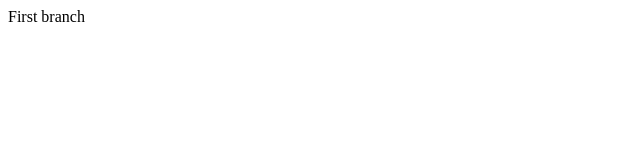
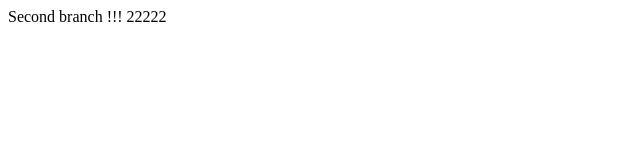
Before and after one commit to hebaMubarak/Myappsample, a plain HTML site: page index.html in a window 1280 px wide. Shown: the whole page, without its empty margins (0-640 px from the left). Drawn offline with Linux system fonts and the light colour scheme.

Commit message:
edit add second

```diff
--- a/index.html
+++ b/index.html
@@ -8,6 +8,5 @@
 
     <body>
 
-        First branch
-    </body>
+        Second  branch  !!! 22222   </body>
 </html>
```
